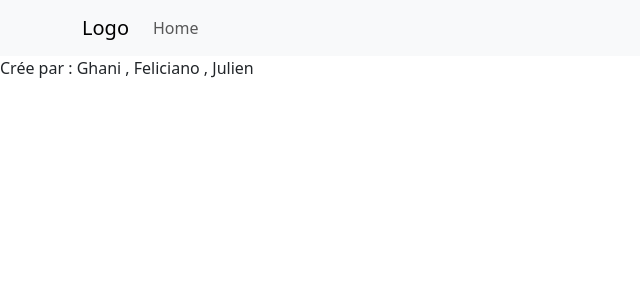
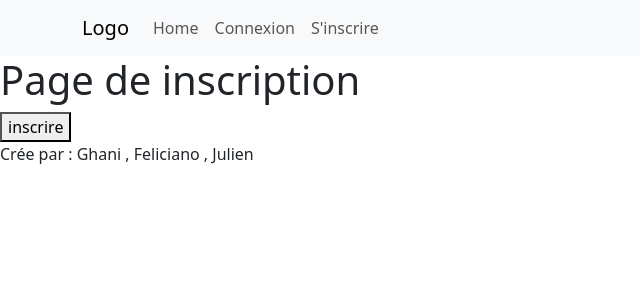
Before and after one commit to FelicianoMandjam/clone_X, a React (Vite) app in the folder FRONT/: page /register in a window 1280 px wide. Shown: the top 300 px of the page, without its empty margins (0-640 px from the left). Built offline with nearby package versions, Linux system fonts and the light colour scheme.

Commit message:
sprint_1_FRONT_Ajout_navbar_routes

```diff
--- a/FRONT/src/App.jsx
+++ b/FRONT/src/App.jsx
@@ -7,6 +7,8 @@ import {
 import 'bootstrap/dist/css/bootstrap.min.css';
 import Layout from './components/layout';
 import Home from './pages/home/Home';
+import Login from './pages/Auth/Login';
+import Register from './pages/Auth/Register';
 
 
 
@@ -18,6 +20,8 @@ function App() {
     <Layout>
       <Routes>
         <Route index path="/" element={<Home/>}/>
+        <Route path='/login' element={<Login/>} />
+        <Route path='/register' element={<Register/>} />
       </Routes>
     </Layout>
   </BrowserRouter>
--- a/FRONT/src/components/header.jsx
+++ b/FRONT/src/components/header.jsx
@@ -4,6 +4,7 @@ import Navbar from 'react-bootstrap/Navbar';
 import Container from 'react-bootstrap/Container';
 import Nav from 'react-bootstrap/Nav';
 import NavDropdown from 'react-bootstrap/NavDropdown';
+
 
 const Header = () => {
   return (
@@ -15,6 +16,8 @@ const Header = () => {
         <Navbar.Collapse id="basic-navbar-nav">
           <Nav className="me-auto">
             <Nav.Link href="/">Home</Nav.Link>
+            <Nav.Link href="/login">Connexion</Nav.Link>
+            <Nav.Link href="/register">S'inscrire</Nav.Link>
           </Nav>
         </Navbar.Collapse>
       </Container>
--- a/FRONT/src/pages/Auth/Login.jsx
+++ b/FRONT/src/pages/Auth/Login.jsx
@@ -0,0 +1,12 @@
+import React from 'react'
+
+const Login = () => {
+  return (
+    <>
+      <h1>Page Connexion</h1>
+      <button>Connexion</button>
+    </>
+  )
+}
+
+export default Login
--- a/FRONT/src/pages/Auth/Register.jsx
+++ b/FRONT/src/pages/Auth/Register.jsx
@@ -0,0 +1,12 @@
+import React from 'react'
+
+const Register = () => {
+  return (
+    <div>
+      <h1>Page de inscription</h1>
+      <button>inscrire</button>
+    </div>
+  )
+}
+
+export default Register
```
